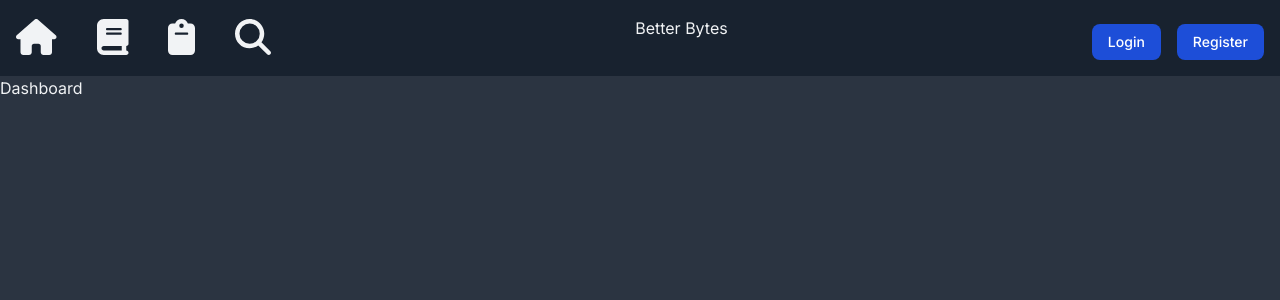
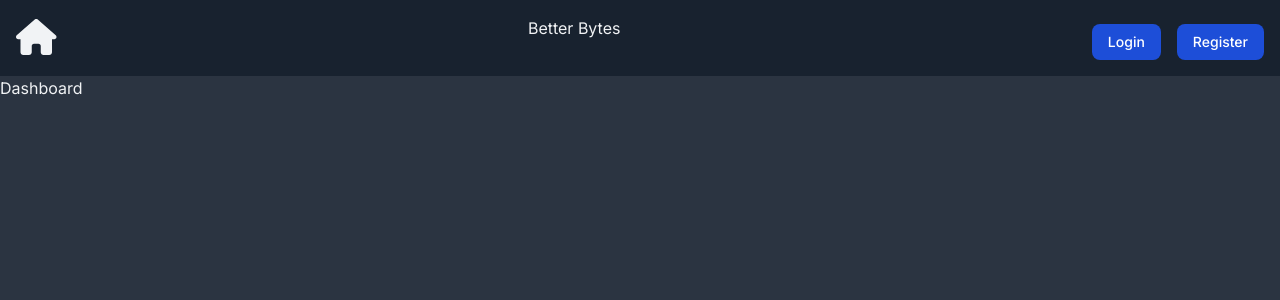
Before and after one commit to MikeTheFyke/better-byte, a Next.js app: page / in a window 1280 px wide. Shown: the top 300 px of the page. Built offline with nearby package versions, Linux system fonts and the light colour scheme; no server answers.

Commit message:
Updated nav display restrictions based on session

```diff
--- a/app/(components)/Nav.tsx
+++ b/app/(components)/Nav.tsx
@@ -19,15 +19,19 @@ const Nav = async ({ session }: NavProps) => {
 				<Link href="/">
 					<FontAwesomeIcon icon={faHouse} className="icon" />
 				</Link>
+				{session ? (
+					<>
 						<Link href="/RecipePage">
 							<FontAwesomeIcon icon={faBook} className="icon" />
 						</Link>
-				<Link href="/GroceryListPage">
+						<Link href="/GroceryListPage/new">
 							<FontAwesomeIcon icon={faClipboard} className="icon" />
 						</Link>
 						<Link href="/SearchPage">
 							<FontAwesomeIcon icon={faMagnifyingGlass} className="icon" />
 						</Link>
+					</>
+				) : null}
 			</div>
 			<div className="text-default-text">Better Bytes</div>
 			<div>
```
Lines whose indentation alone changed are shown as unchanged.
